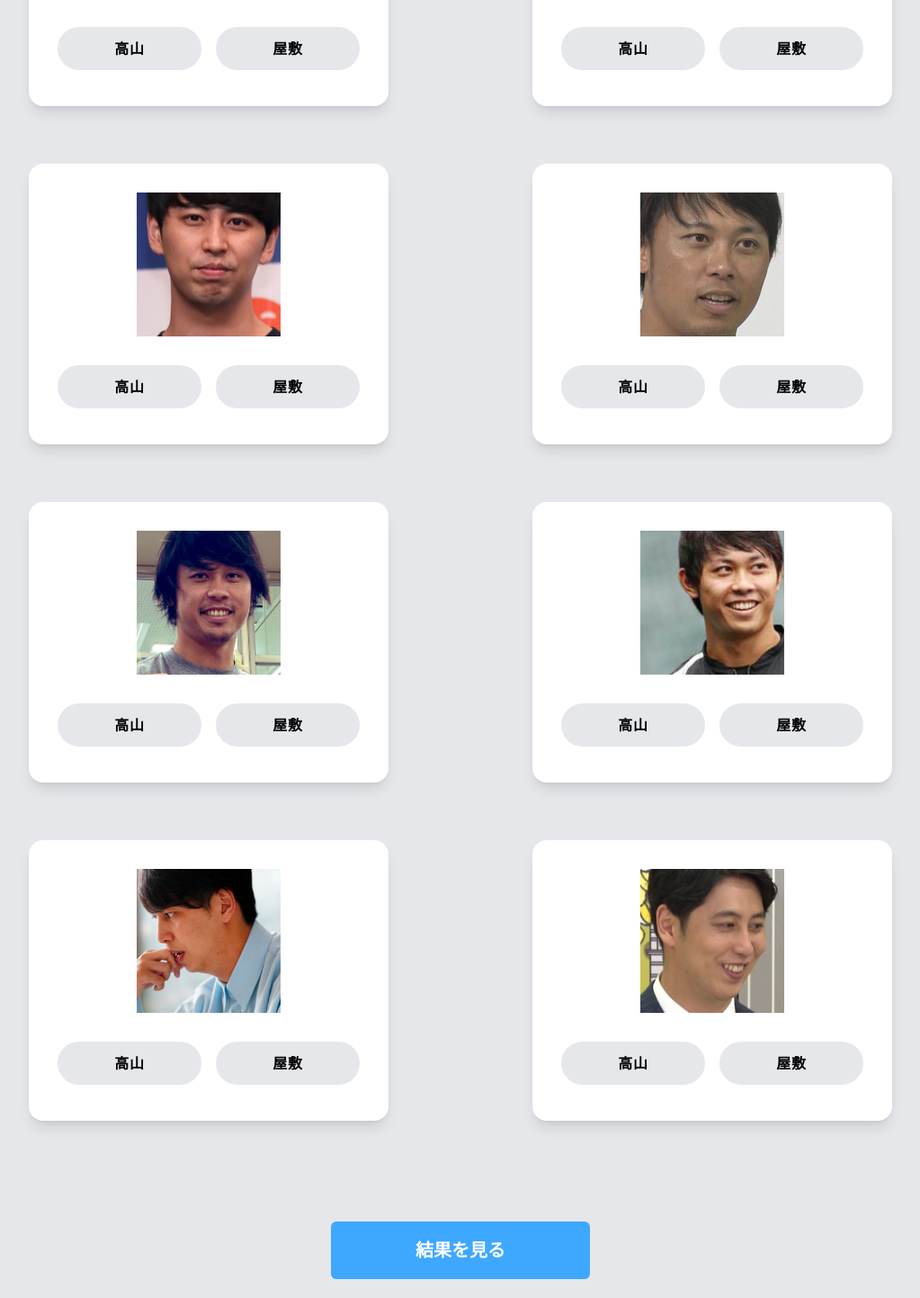
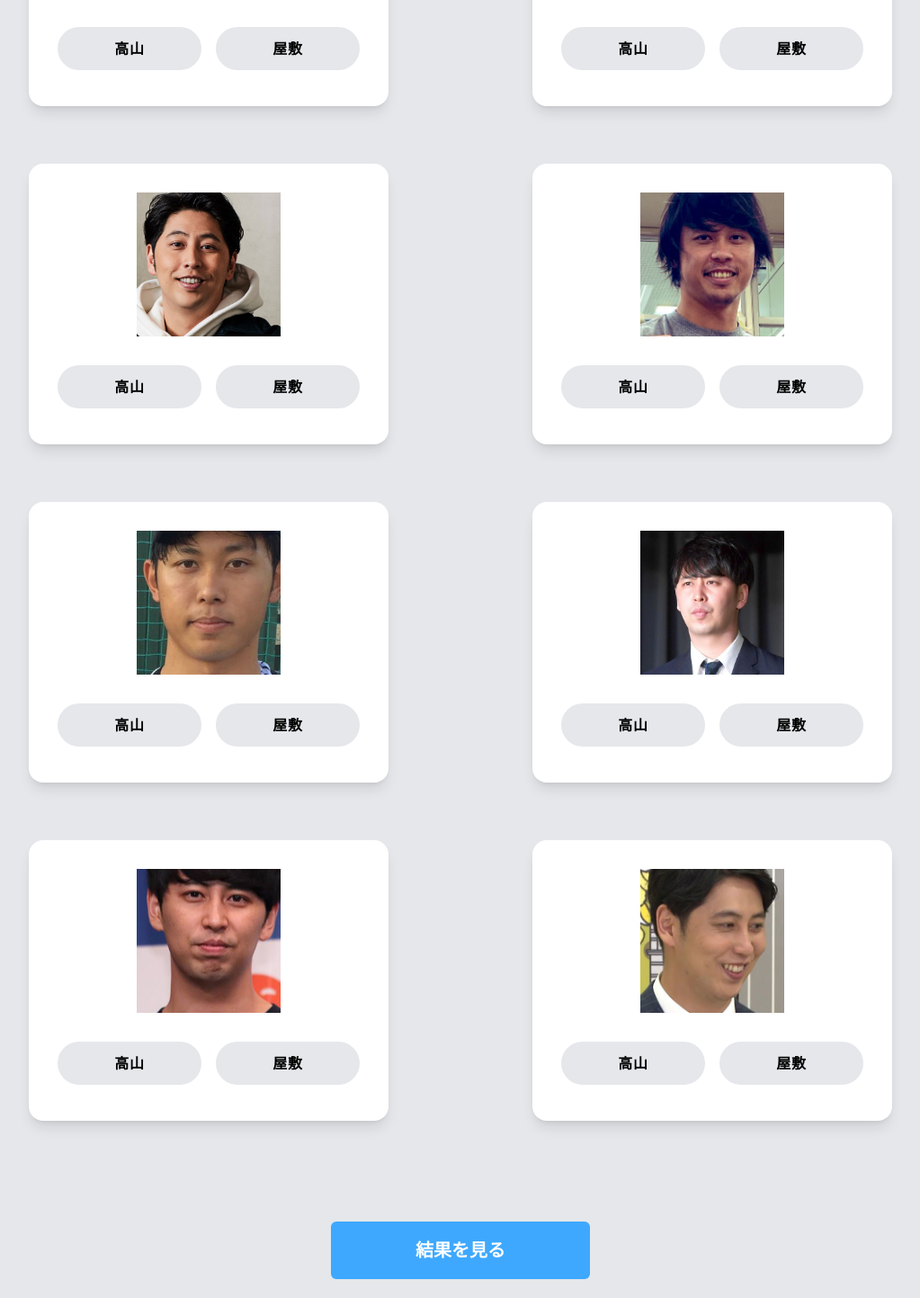
Before and after one commit to Ryuki-4648/takayama-and-yashiki, a React (Create React App) app in the folder quiz/: page / in a window 1280 px wide. Shown: the part 898-2341 px from the top of the page at 90% size, without its empty margins (128-1151 px from the left). Built offline with nearby package versions, Linux system fonts and the light colour scheme.

Commit message:
初回レンタリング時のみgetRandomQuestionsを実行するように修正

```diff
--- a/quiz/src/App.tsx
+++ b/quiz/src/App.tsx
@@ -1,4 +1,4 @@
-import { useState } from "react";
+import { useEffect, useState } from "react";
 import "./App.css";
 import questionList from "./data/question.json";
 
@@ -22,7 +22,13 @@ function App() {
 
   const mainColor = "#f7ea2a";
 
-  const randomQuizList = getRandomQuestions();
+  // const randomQuizList = getRandomQuestions();
+  const [randomQuizList, setRandomQuizList] = useState(getRandomQuestions());
+  // 初回レンダリング時に実行する
+  useEffect(() => {
+    setRandomQuizList(getRandomQuestions());
+  }, []);
+
   const [results, setResults] = useState<string[]>([]); // 初期値：空の配列
 
   const onClickResultButton = () => {
@@ -39,7 +45,7 @@ function App() {
   };
 
   const onClickResetButton = () => {
-    window.location.reload();
+    setRandomQuizList(getRandomQuestions());
   };
 
   const calculateScore = () => {
@@ -62,9 +68,13 @@ function App() {
 
   const [buttonActive, setButtonActive] = useState(false);
   const onClickButtonToggle = () => {
-    console.log("aaa");
     setButtonActive(!buttonActive);
   };
+  /**
+   * onClickButtonToggle関数がクリックされるたびにgetRandomQuestions関数が再度呼び出され、毎回クイズがシャッフルされる
+   * → buttonActiveの値を反転させているだけ。
+   * クリックするとコンポーネントの再レンダリングが起こり、randomQuizListも再度初期化されて新しいクイズリストが生成される
+   */
 
   return (
     <div className="App bg-gray-200">
```
